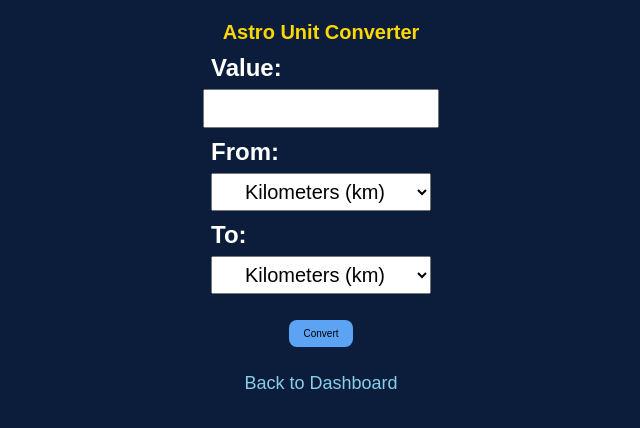
After one commit to bob1022/web_app, a Flask app: page /astro_converter in a window 1280 px wide. The commit adds this page. Shown: the top 428 px of the page, without its empty margins (319-959 px from the left). Run offline with Flask 3, Linux system fonts and the light colour scheme.

Commit message:
Added Astro Unit Converter, Travel Time V2, UI updates, and dashboard improvements

```diff
--- a/app.py
+++ b/app.py
@@ -151,6 +151,42 @@ def ly_to_au():
 def stellarium():
     return redirect("https://stellarium-web.org/")
 
+@app.route("/astro_converter", methods=["GET", "POST"])
+def astro_converter():
+    result = None
+    error = None
+
+    conversion_to_km = {
+        "km": 1,
+        "au": 149597870.7,
+        "ly": 9.4607e12
+    }
+
+    if request.method == "POST":
+        try:
+            value = float(request.form["value"].replace(",", ""))
+            from_unit = request.form["from_unit"]
+            to_unit = request.form["to_unit"]
+
+            if value < 0:
+                error = "Value cannot be negative."
+            else:
+                km_value = value * conversion_to_km[from_unit]
+                converted_value = km_value / conversion_to_km[to_unit]
+
+                if converted_value < 1:
+                    result = f"{converted_value:,.6f}"
+                else:
+                    result = f"{converted_value:,.2f}"
+
+        except ValueError:
+            error = "Please enter a valid numeric value."
+
+    return render_template(
+        "astro_converter.html",
+        result=result,
+        error=error
+    )
 
 if __name__ == "__main__":
     app.run(debug=True)
--- a/static/main.css
+++ b/static/main.css
@@ -40,7 +40,7 @@ input, select {
 }
 
 button {
-    background-color: #ffd700;
+    background-color: #5ca3f3;
     color: black;
     font-size: 10px;
     padding: 8px 14px;
--- /dev/null
+++ b/templates/astro_converter.html
@@ -0,0 +1,61 @@
+<!DOCTYPE html>
+<html>
+<head>
+    <title>Astro Unit Converter</title>
+    <link rel="stylesheet" href="{{ url_for('static', filename='main.css') }}">
+</head>
+<body>
+
+    <h1>Astro Unit Converter</h1>
+
+    <form method="post">
+
+        <div class="form-row">
+            <label for="value">Value:</label>
+            <input type="text" name="value" id="value">
+        </div>
+
+        <div class="form-row">
+            <label for="from_unit">From:</label>
+            <select name="from_unit" id="from_unit">
+                <option value="km">Kilometers (km)</option>
+                <option value="au">Astronomical Units (AU)</option>
+                <option value="ly">Light-Years (LY)</option>
+            </select>
+        </div>
+
+        <div class="form-row">
+            <label for="to_unit">To:</label>
+            <select name="to_unit" id="to_unit">
+                <option value="km">Kilometers (km)</option>
+                <option value="au">Astronomical Units (AU)</option>
+                <option value="ly">Light-Years (LY)</option>
+            </select>
+        </div>
+
+        <br>
+        <button type="submit">Convert</button>
+
+    </form>
+
+    {% if error %}
+        <h3 style="color:red;">{{ error }}</h3>
+    {% endif %}
+
+    {% if result %}
+    <div class="result-box">
+
+        <h2>Converted Value:</h2>
+
+        <p style="font-size: 25px; font-weight: bold;">
+            {{ result }}
+        </p>
+
+    </div>
+    {% endif %}
+
+    <br>
+    <a href="/">Back to Dashboard</a>
+
+</body>
+</html>
```
Also changed, not shown: templates/au_to_ly.html (+17 -6 lines), templates/index.html (+12 -4 lines), templates/ly_to_au.html (+12 -3 lines), templates/travel_time.html (+6 -5 lines).
